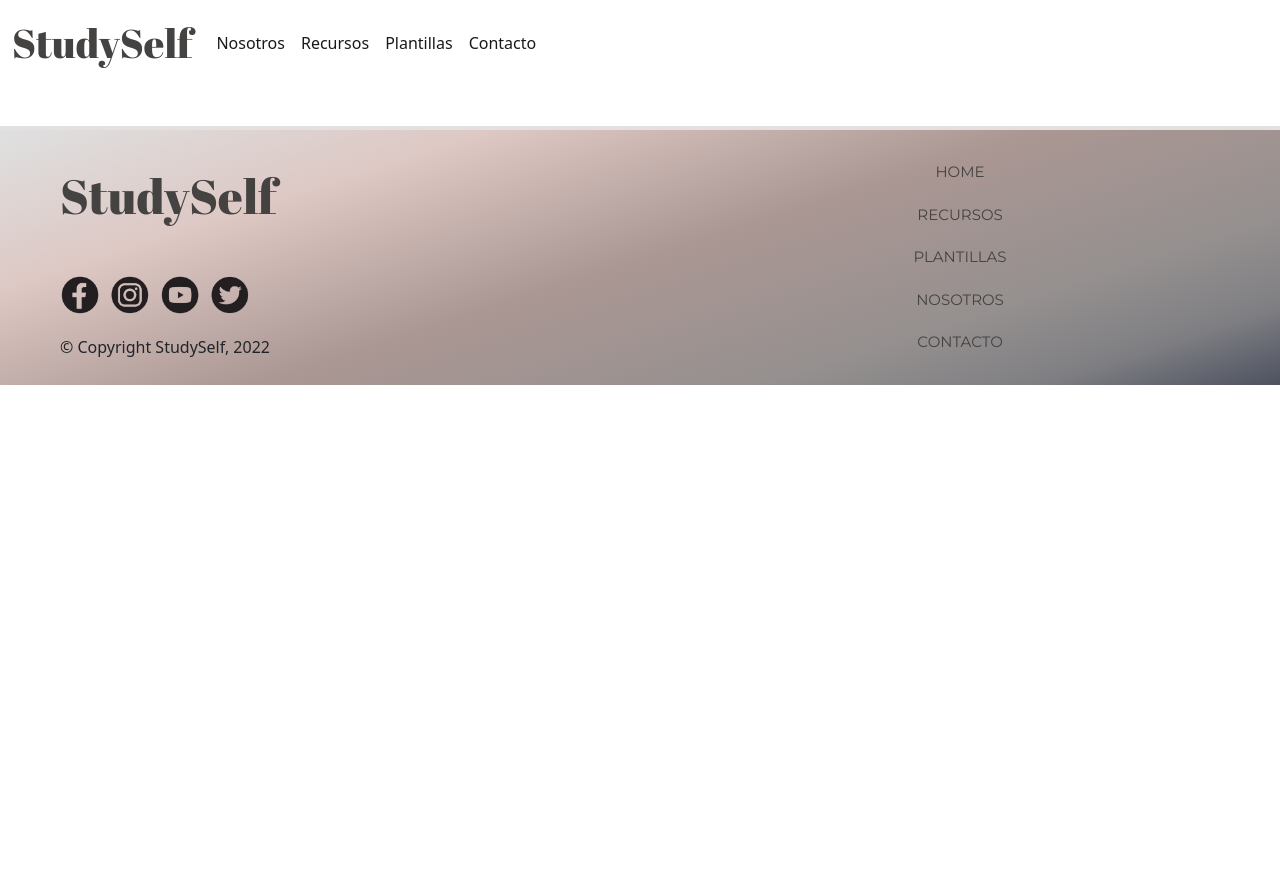
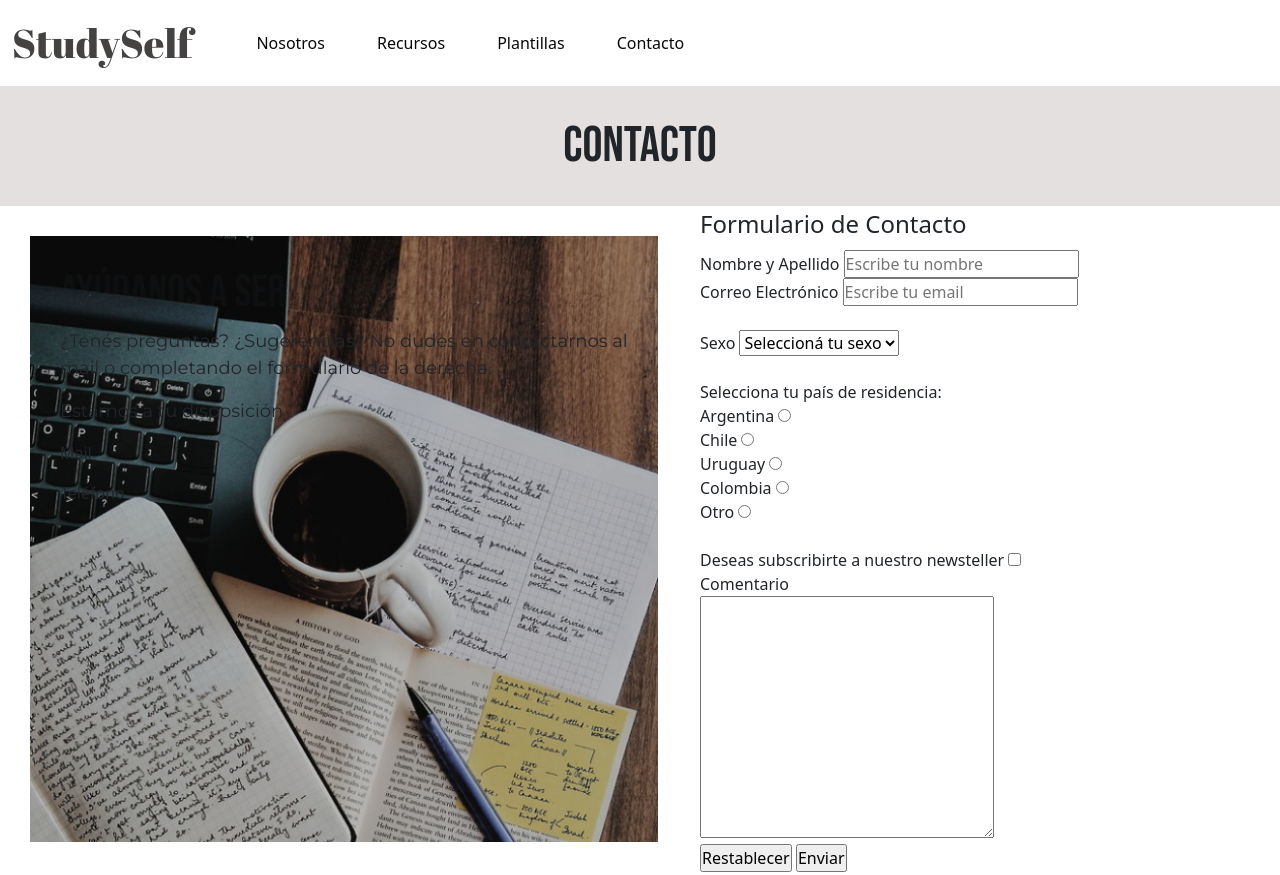
Before and after one commit to TomiSan2004/StudySelf, a website: page assets/pages/contacto.html in a window 1280 px wide. Shown: the top 875 px of the page. Before the commit the page ends 800 px from the top, so only its background shows below. Drawn offline with nearby package versions, Linux system fonts and the light colour scheme.

Commit message:
Contacto

```diff
--- a/assets/pages/contacto.html
+++ b/assets/pages/contacto.html
@@ -13,7 +13,6 @@
     <title>StudySelf | Contacto</title>
 </head>
 <body>
-
   <header>
     <nav class="navbar navbar-expand-lg navbar__color">
         <div class="container-fluid">
@@ -24,16 +23,16 @@
           <div class="collapse navbar-collapse" id="navbarSupportedContent">
             <ul class="navbar-nav me-auto mb-2 mb-lg-0">
               <li class="nav-item">
-                    <a class="nav-link active" aria-current="page" href="./nosotros.html">Nosotros</a>
+                <a class="nav-link active highlight" id="navbar__link" aria-current="page" href="./nosotros.html">Nosotros</a>
               </li>
               <li class="nav-item">
-                    <a class="nav-link active" aria-current="page" href="./recursos.html">Recursos</a>
+                <a class="nav-link active highlight" id="navbar__link" aria-current="page" href="./recursos.html">Recursos</a>
               </li>
               <li class="nav-item">
-                    <a class="nav-link active" aria-current="page" href="./plantillas.html">Plantillas</a>
+                <a class="nav-link active highlight" id="navbar__link" aria-current="page" href="./plantillas.html">Plantillas</a>
               </li>
               <li class="nav-item">
-                    <a class="nav-link active" aria-current="page" href="./contacto.html">Contacto</a>
+                <a class="nav-link active highlight"  id="navbar__link" aria-current="page" href="./contacto.html">Contacto</a>
               </li>
             </ul>
 
@@ -41,6 +40,75 @@
         </div>
       </nav>
 </header>
+
+<div class="page">
+  <h1 class="page__title">Contacto</h1>
+</div>
+
+    <section class="row contacto">
+    <div class="col contacto__info">
+      <h2 class="contacto__sub">Ayúdanos a ser mejor</h2>
+      <p class="contacto__text">¿Tenés preguntas? ¿Sugerencias? No dudes en contactarnos al mail o completando el formulario de la derecha.</p>
+      <p class="contacto__text">Estamos a tu disposición</p>
+      <div class="contacto__medios">
+        <p>Mail</p>
+        <p>Teléfono</p>
+      </div>
+    </div>
+
+    <form class="form col">
+      <fieldset class="form__fondo">
+          <Legend class="form__titulo">Formulario de Contacto</Legend>
+
+          <label class="form__bullet" for="nombre">Nombre y Apellido</label>
+          <input type="text" name="nombre" id="nombre" placeholder="Escribe tu nombre">
+          <br>
+          <label for="email" class="form__bullet">Correo Electrónico</label>
+          <input type="email" name="email" id="email" placeholder="Escribe tu email">
+          <br>
+          <br>
+          <label class="form__bullet" for="sexo">Sexo</label>
+          <select name="sexo">
+              <option>Seleccioná tu sexo</option>
+              <option value="M">Masculino</option>
+              <option value="F">Femenino</option>
+              <option value="X">Otro</option>
+          </select>
+          <br>
+          <br>
+
+          <section>
+          <div class="form__bullet">Selecciona tu país de residencia:</div>
+          <label class="form__pais" for="pais">Argentina</label>
+          <input type="radio" name="pais" value="arg">
+          <br>
+          <label class="form__pais" for="pais">Chile</label>
+          <input type="radio" name="pais" value="chi">
+          <br>
+          <label class="form__pais" for="pais">Uruguay</label>
+          <input type="radio" name="pais" value="uru">
+          <br>
+          <label class="form__pais" for="pais">Colombia</label>
+          <input type="radio" name="pais" value="col">
+          <br>
+          <label class="form__pais" for="pais">Otro</label>
+          <input type="radio" name="pais" value="otro">
+          <br>
+          </section>
+
+          <br>
+          <label class="form__bullet">Deseas subscribirte a nuestro newsteller</label>
+          <input type="checkbox" class="form__checkbox">
+          <br>
+          <div for="comentario" class="form__bullet">Comentario</div>
+          <textarea class="form__textarea" name="comentario" id="comentario" cols="30" rows="10"></textarea>
+          <br>
+      <input type="reset" value="Restablecer"/>
+      <input type="submit" value="Enviar"/>
+  </fieldset>
+  </form>
+
+
 
     <footer class="footer">
       <div class="footer__name">StudySelf</div>
@@ -60,6 +128,7 @@
       <div class="footer__copyright">© Copyright StudySelf, 2022</div>
     </footer>
 
+  </section>
     <!-- JavaScript Bundle with Popper -->
 <script src="https://cdn.jsdelivr.net/npm/bootstrap@5.2.0/dist/js/bootstrap.bundle.min.js" integrity="sha384-A3rJD856KowSb7dwlZdYEkO39Gagi7vIsF0jrRAoQmDKKtQBHUuLZ9AsSv4jD4Xa" crossorigin="anonymous"></script>
 </body>
--- a/scss/_base.scss
+++ b/scss/_base.scss
@@ -33,3 +33,20 @@
     margin: 0cm;
     padding: 0cm;
 }
+
+.page{
+    display: flex;
+    justify-content: center;
+    background-color: $gray;
+    align-items: center;
+    height: 120px;
+
+
+    &__title{
+        font-size: 50px;
+        font-family: "Bebas";
+        padding: 0%;
+        margin: 0%;
+    }
+
+}
--- a/scss/views/_contacto.scss
+++ b/scss/views/_contacto.scss
@@ -0,0 +1,19 @@
+.contacto{
+    &__info{
+        margin: 30px;
+        padding: 30px;
+        background-image: url(../../assets/images/img_contacto.png);
+
+        background-size: cover;
+    }
+    &__sub{
+        font-family: "Bebas";
+        font-size: 45px;
+        opacity: 0.2;
+    }
+    &__text{
+        font-family: "Montserrat";
+        font-size: 18px;
+        opacity: 1;
+    }
+}
```
Also changed, not shown: assets/pages/nosotros.html (+4 -0 lines), assets/pages/plantillas.html (+8 -4 lines), assets/pages/recursos.html (+4 -0 lines), assets/images/img_contacto.png (added), css/styles.css. Lines whose indentation alone changed are shown as unchanged.
